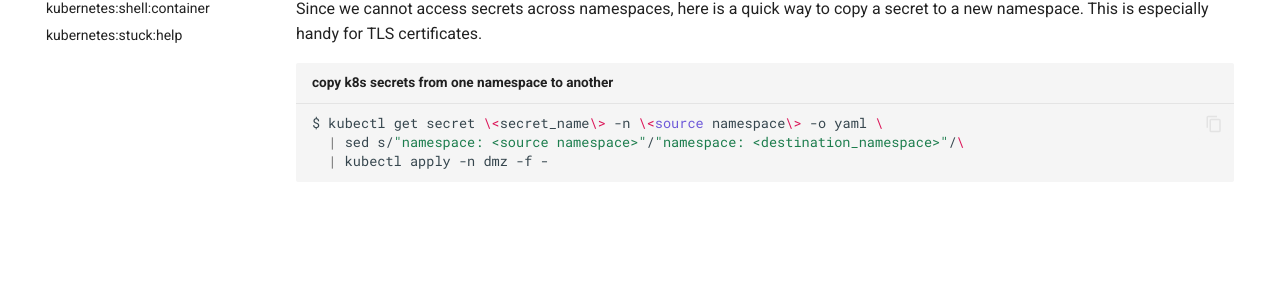
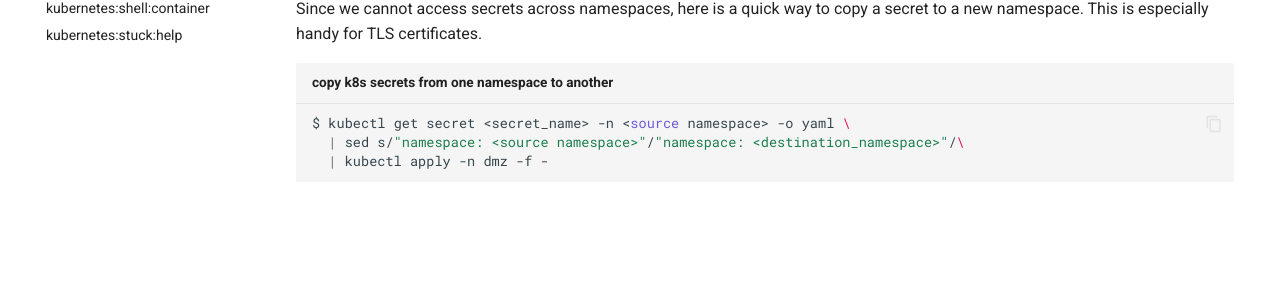
Before and after one commit to x86txt/documentation, an MkDocs documentation site: the page built from docs/kubernetes/copysecretnamespace.md, in a window 1280 px wide. Shown: the part 232-539 px from the top of the page. Built offline with MkDocs 1.6.1 and Material for MkDocs 9.7.7, drawn with Linux system fonts in a browser that asks for light colours; comment, search, counter and statistics services are not loaded.

Commit message:
remove escape characters

````diff
--- a/docs/kubernetes/copysecretnamespace.md
+++ b/docs/kubernetes/copysecretnamespace.md
@@ -3,7 +3,7 @@
 Since we cannot access secrets across namespaces, here is a quick way to copy a secret to a new namespace. This is especially handy for TLS certificates.
 
 ``` shell title="copy k8s secrets from one namespace to another"
-$ kubectl get secret \<secret_name\> -n \<source namespace\> -o yaml \
+$ kubectl get secret <secret_name> -n <source namespace> -o yaml \
   | sed s/"namespace: <source namespace>"/"namespace: <destination_namespace>"/\
   | kubectl apply -n dmz -f -
 ```
````
